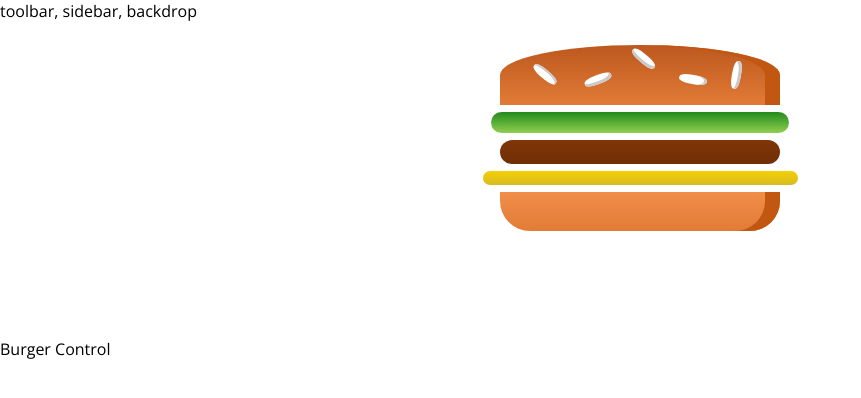
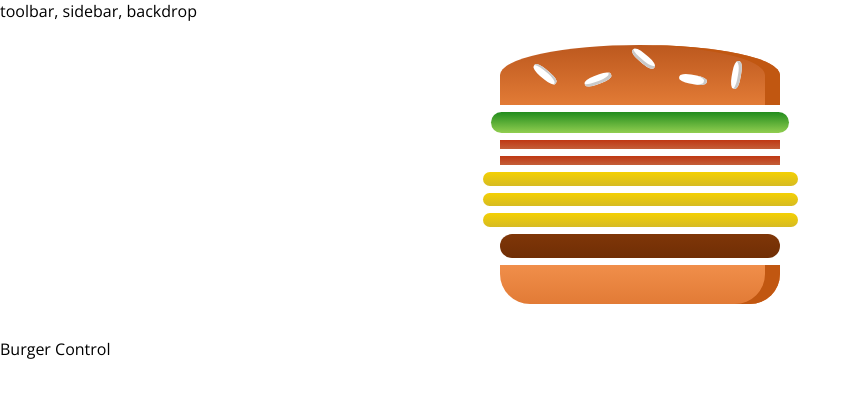
Before and after one commit to rafliandreansyah/ReactBurgerApp, a React app: page / in a window 1280 px wide. Shown: the top 398 px of the page, without its empty margins (0-861 px from the left). Built offline with nearby package versions, Linux system fonts and the light colour scheme.

Commit message:
Menambah state ingredient untuk menentukan jumlah pada ingredient

```diff
--- a/src/components/Burger/Burger.js
+++ b/src/components/Burger/Burger.js
@@ -4,12 +4,16 @@ import classes from "./Burger.css";
 import BurgerIngredient from "./BurgerIngredient/BurgerIngredient";
 
 const burger = (props) => {
+  const transformIngredients = Object.keys(props.ingredient).map((igKeys) => {
+    return [...Array(props.ingredient[igKeys])].map((_, i) => {
+      return <BurgerIngredient key={igKeys + i} type={igKeys} />;
+    });
+  });
+
   return (
     <div className={classes.Burger}>
       <BurgerIngredient type="bread-top" />
-      <BurgerIngredient type="salad" />
-      <BurgerIngredient type="meat" />
-      <BurgerIngredient type="cheese" />
+      {transformIngredients}
       <BurgerIngredient type="bread-bottom" />
     </div>
   );
--- a/src/containers/BurgerBuilder/BurgerBuilder.js
+++ b/src/containers/BurgerBuilder/BurgerBuilder.js
@@ -4,10 +4,19 @@ import Aux from "../../hoc/Aux";
 import Burger from "../../components/Burger/Burger";
 
 class BurgerBuilder extends Component {
+  state = {
+    ingredients: {
+      salad: 1,
+      bacon: 2,
+      cheese: 3,
+      meat: 1,
+    },
+  };
+
   render() {
     return (
       <Aux>
-        <Burger />
+        <Burger ingredient={this.state.ingredients} />
         <div>Burger Control</div>
       </Aux>
     );
```
